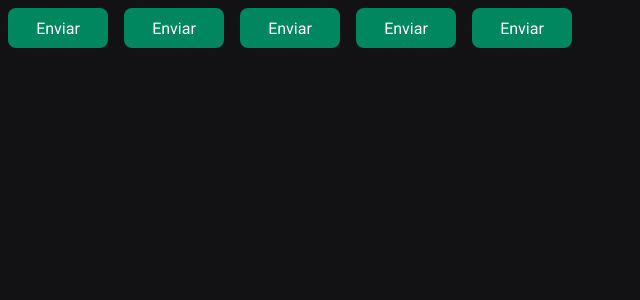
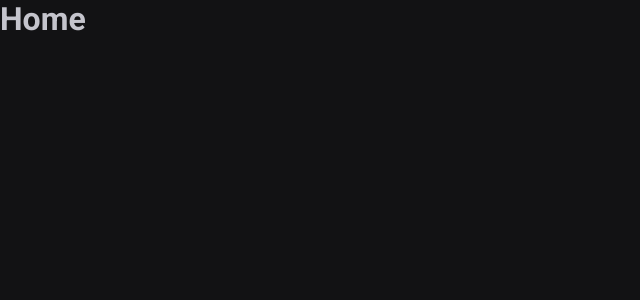
Before and after one commit to GabrielGCJ/p-02-react-js-rocketseat-timer, a React (Vite) app: page / in a window 1280 px wide. Shown: the top 300 px of the page, without its empty margins (0-640 px from the left). Built offline with nearby package versions, Linux system fonts and the light colour scheme.

Commit message:
feature/add-react-router-dom

```diff
--- a/package.json
+++ b/package.json
@@ -12,6 +12,7 @@
   "dependencies": {
     "react": "^18.2.0",
     "react-dom": "^18.2.0",
+    "react-router-dom": "^6.11.2",
     "styled-components": "^5.3.11"
   },
   "devDependencies": {
--- a/src/App.tsx
+++ b/src/App.tsx
@@ -1,15 +1,16 @@
-import { Button } from './components/Button'
 import { ThemeProvider } from 'styled-components'
 import { defaultTheme } from './styles/themes/default'
 import { GlobalStyle } from './styles/global'
+
+import { BrowserRouter } from 'react-router-dom'
+import { Router } from './Router'
+
 export const App = () => {
   return (
     <ThemeProvider theme={defaultTheme}>
-      <Button variant="primary" />
-      <Button variant="secondary" />
-      <Button variant="danger" />
-      <Button variant="success" />
-      <Button />
+      <BrowserRouter>
+        <Router />
+      </BrowserRouter>
       <GlobalStyle />
     </ThemeProvider>
   )
--- /dev/null
+++ b/src/Router.tsx
@@ -0,0 +1,12 @@
+import { Routes, Route } from 'react-router-dom'
+import { Home } from './pages/Home'
+import { History } from './pages/History'
+
+export const Router = () => {
+  return (
+    <Routes>
+      <Route path="/" element={<Home />} />
+      <Route path="/history" element={<History />} />
+    </Routes>
+  )
+}
--- a/src/components/Button.tsx
+++ /dev/null
@@ -1,9 +0,0 @@
-import { ButtonContainer, ButtonVariants } from './ButtonStyles'
-
-interface ButtonProps {
-  variant?: ButtonVariants
-}
-
-export const Button = ({ variant = 'primary' }: ButtonProps) => {
-  return <ButtonContainer variant={variant}>Enviar</ButtonContainer>
-}
--- a/src/components/ButtonStyles.ts
+++ /dev/null
@@ -1,33 +0,0 @@
-import styled, { css } from 'styled-components'
-// import { Button } from "./Button";
-
-export type ButtonVariants = 'primary' | 'secondary' | 'danger' | 'success'
-
-interface ButtonContainerProps {
-  variant: ButtonVariants
-}
-
-const buttonVariants = {
-  primary: 'purple',
-  secondary: 'orange',
-  danger: 'red',
-  success: 'green',
-}
-
-export const ButtonContainer = styled.button<ButtonContainerProps>`
-  width: 100px;
-  height: 40px;
-
-  border-radius: 8px;
-  border: 0;
-  margin: 8px;
-
-  background-color: ${(props) => props.theme['green-500']};
-  color: ${(props) => props.theme.white};
-
-  /* ${(props) => {
-    return css`
-      background-color: ${buttonVariants[props.variant]};
-    `
-  }} */
-`
--- /dev/null
+++ b/src/pages/History.tsx
@@ -0,0 +1,3 @@
+export const History = () => {
+  return <h1>History</h1>
+}
--- /dev/null
+++ b/src/pages/Home.tsx
@@ -0,0 +1,3 @@
+export const Home = () => {
+  return <h1>Home</h1>
+}
```
Also changed, not shown: 1 other file (tests, documents, lock files or other folders).
